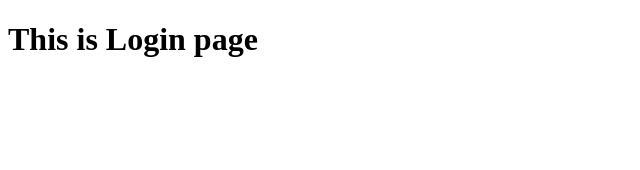
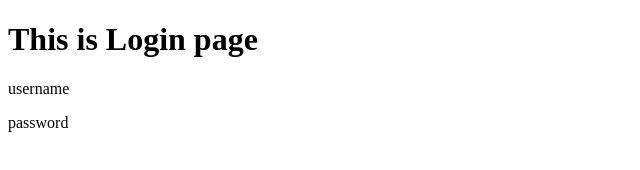
Before and after one commit to Jazirtv/blood-system, a plain HTML site: page Assests/login.html in a window 1280 px wide. Shown: the whole page, without its empty margins (0-640 px from the left). Drawn offline with Linux system fonts and the light colour scheme.

Commit message:
updated login page

```diff
--- a/Assests/login.html
+++ b/Assests/login.html
@@ -5,5 +5,7 @@
 </head>
 <body>
     <h1>This is Login page</h1>
+    <p>username</p>
+    <p>password</p>
 </body>
 </html>
```
